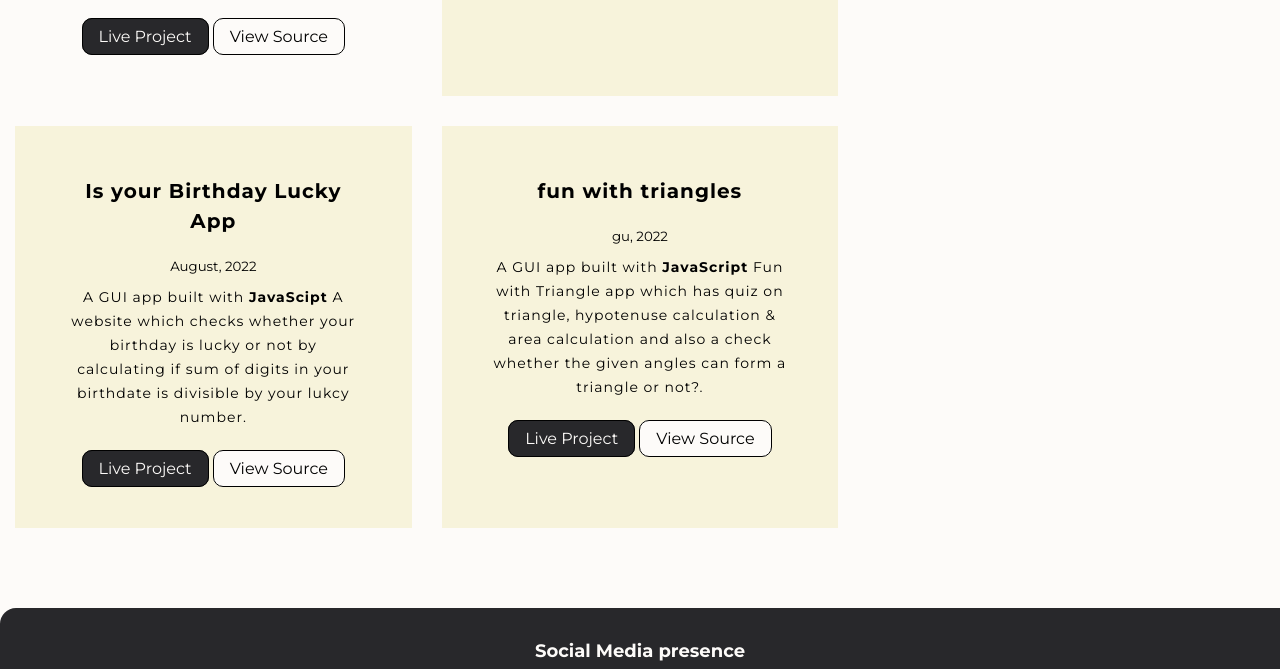
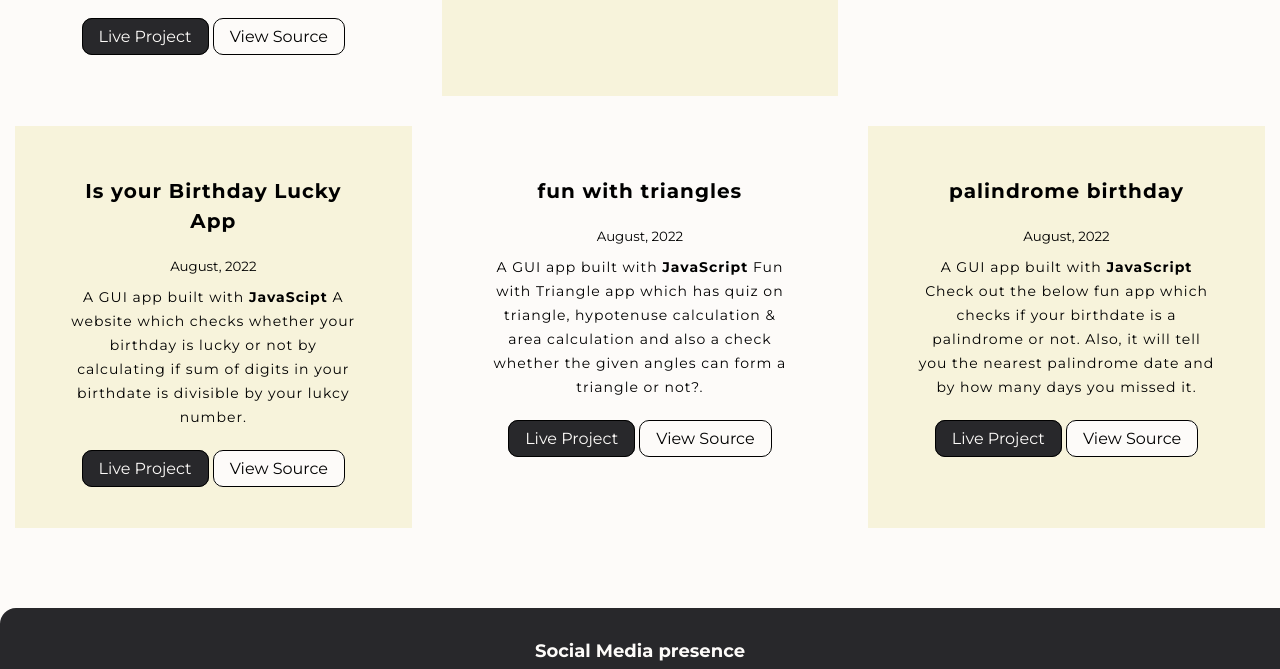
Before and after one commit to khushal-ingle/portfolio-site, a plain HTML site: page project.html in a window 1280 px wide. Shown: the part 1011-1680 px from the top of the page. Drawn offline with Linux system fonts and the light colour scheme.

Commit message:
added : pelindrome-birthday

```diff
--- a/project.html
+++ b/project.html
@@ -126,9 +126,9 @@
         </li>
 
         <li class="section">
-            <div class="container container-center margin-md ow ">
+            <div class="container container-center margin-md  ">
             <h1>fun with triangles</h1>
-            <small>gu, 2022</small>
+            <small>August, 2022</small>
             <p>A GUI app built with <strong>JavaScript</strong> Fun with Triangle app which has quiz on triangle, hypotenuse calculation & area calculation and also a check whether the given angles can form a triangle or not?.</p>
            <div class="site-bttn">
             <a class="link-secondary" href="https://fun-with-triangles-01.netlify.app/index.html" target="_blank">Live Project</a>
@@ -138,6 +138,18 @@
 
         </li>
 
+        <li class="section">
+            <div class="container container-center margin-md ow ">
+            <h1>palindrome birthday </h1>
+            <small>August, 2022</small>
+            <p>A GUI app built with <strong>JavaScript</strong> Check out the below fun app which checks if your birthdate is a palindrome or not. Also, it will tell you the nearest palindrome date and by how many days you missed it.</p>
+           <div class="site-bttn">
+            <a class="link-secondary" href="https://is-your-birthday-a-prelindrome.netlify.app/" target="_blank">Live Project</a>
+            <a class="link-primary" href="https://github.com/khushal-ingle/palindrome-birthday" target="_blank">View Source </a>
+            </div>
+        </div>
+
+        </li>
 
 
     </ul>
```
